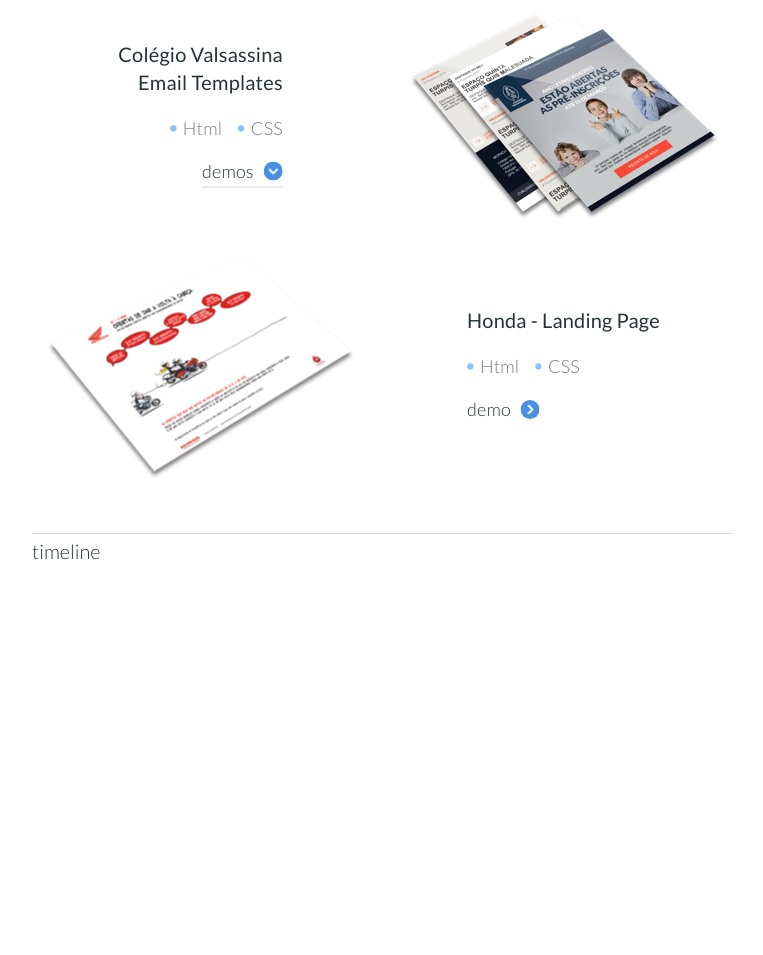
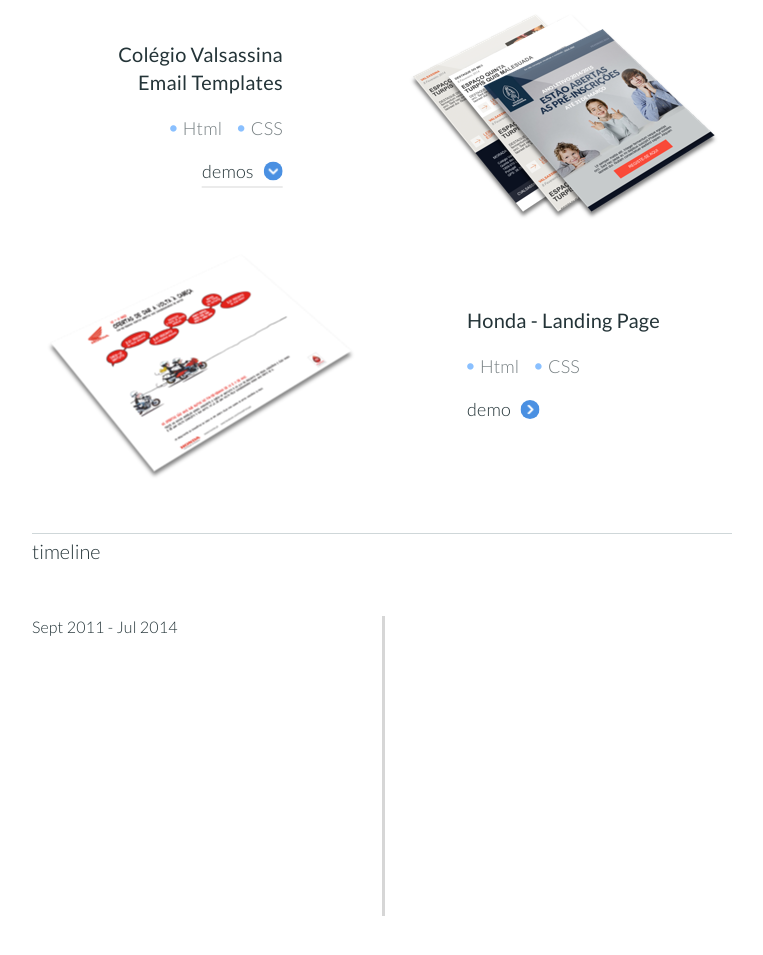
Before and after one commit to Rodrigo96/Personal-Website, a website: page src/index.html in a window 1280 px wide. Shown: the part 2542-3497 px from the top of the page, without its empty margins (258-1021 px from the left). Before the commit the page ends 3205 px from the top, so only its background shows below. Drawn offline with Linux system fonts and the light colour scheme.

Commit message:
Started working on timeline skeleton

```diff
--- a/src/css/less/imports.less
+++ b/src/css/less/imports.less
@@ -10,3 +10,4 @@
 @import 'section';
 @import 'skills';
 @import 'my-work';
+@import 'timeline';
--- /dev/null
+++ b/src/css/less/timeline.less
@@ -0,0 +1,44 @@
+.timeline {
+
+    position: relative;
+    width: 100%;
+    height: 300px;
+
+    &:before {
+
+        content: '';
+        position: absolute;
+        left: 50%;
+		top: 3px;
+        width: 3px;
+		height: 100%;
+        background: #d6d6d6;
+
+    }
+
+    .entry {
+
+        width: 100%;
+    }
+
+    .left {
+
+        float: left;
+        text-align: right;
+    }
+
+    .right {
+
+        float: right;
+        text-align: left;
+    }
+
+    h5 {
+
+        margin: 0px;
+        line-height: 28px;
+        font-size: 16px;
+        font-weight: 300;
+        letter-spacing: 0.16px;
+    }
+}
--- a/src/css/main.css
+++ b/src/css/main.css
@@ -734,3 +734,41 @@
   float: left;
   text-align: right;
 }
+
+.timeline {
+  position: relative;
+  width: 100%;
+  height: 300px;
+}
+
+.timeline:before {
+  content: '';
+  position: absolute;
+  left: 50%;
+  top: 3px;
+  width: 3px;
+  height: 100%;
+  background: #d6d6d6;
+}
+
+.timeline .entry {
+  width: 100%;
+}
+
+.timeline .left {
+  float: left;
+  text-align: right;
+}
+
+.timeline .right {
+  float: right;
+  text-align: left;
+}
+
+.timeline h5 {
+  margin: 0px;
+  line-height: 28px;
+  font-size: 16px;
+  font-weight: 300;
+  letter-spacing: 0.16px;
+}
--- a/src/index.html
+++ b/src/index.html
@@ -286,8 +286,16 @@
                     </div>
                 </div
             </section>
-            <section>
+            <section id="timeline">
                 <h3>timeline</h3>
+                <div class="timeline">
+                    <div class="entry">
+                        <div class="left">
+                            <h5>Sept 2011 - Jul 2014</h5>
+                        </div>
+                        <div class="right"></div>
+                    </div>
+                </div>
             </section>
         </div>
 
```
